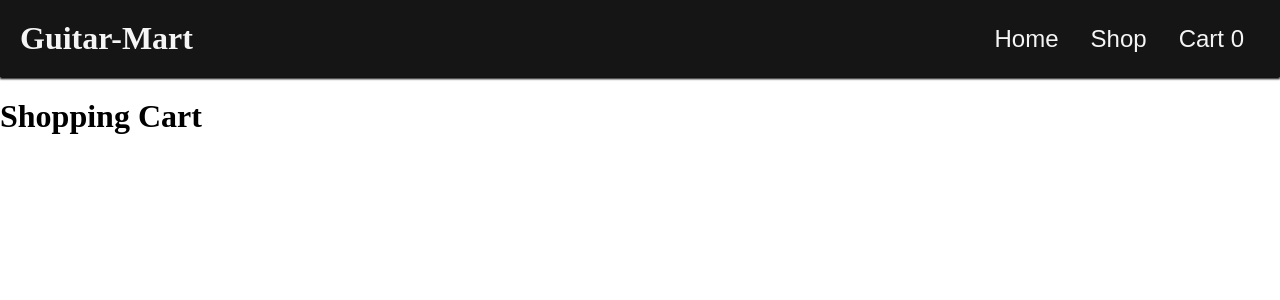
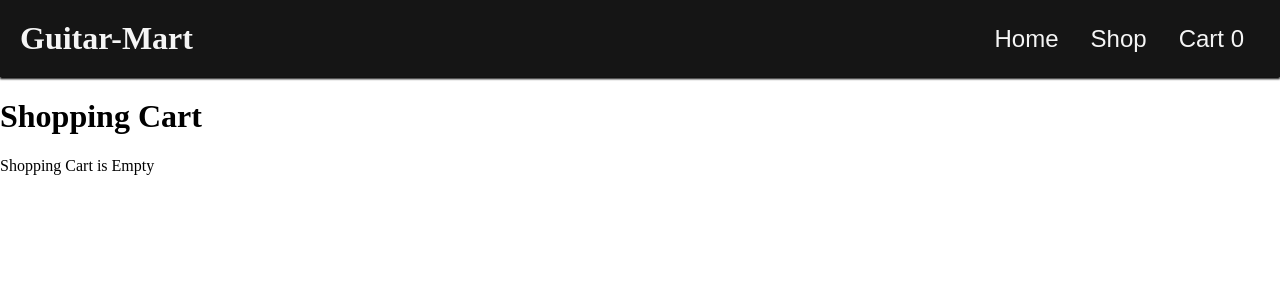
Before and after one commit to jacobgunlock/shopping-cart, a React (Create React App) app: page /cart in a window 1280 px wide. Shown: the top 300 px of the page. Built offline with nearby package versions, Linux system fonts and the light colour scheme.

Commit message:
cart quantity feature

```diff
--- a/src/App.js
+++ b/src/App.js
@@ -1,4 +1,4 @@
-import React, { useState } from "react";
+import React, { useState, useEffect } from "react";
 import { BrowserRouter, Routes, Route } from "react-router-dom";
 import { Home } from "./components/pages/Home";
 import { Shop } from "./components/pages/Shop";
@@ -6,19 +6,56 @@ import { Cart } from "./components/pages/Cart";
 
 function App() {
   const [cart, setCart] = useState([]);
+  const [cartCount, setCartCount] = useState(0);
+
   function addCartItem(item) {
+    item.quantity = 1;
     setCart([...cart, item]);
   }
+  function deleteCartItem(item) {
+    const newCart = cart.filter((product) => product !== item);
+    setCart(newCart);
+  }
+  function changeQty(item, operator) {
+    if (item.quantity === 1 && operator === '-') return deleteCartItem(item)
+    setCart(cart.map(el => {
+      if (el.name === item.name) {
+        operator === '+'
+        ? el.quantity += 1
+        : el.quantity -= 1
+        return el;
+      } return el;
+    }))
+  }
+  useEffect(() => {
+    setCartCount(cart.reduce((sum, item) => sum + item.quantity, 0));
+  }, [cart]);
 
   return (
     <BrowserRouter>
       <Routes>
-        <Route path="/" element={<Home cartLength={cart.length} />} />
+        <Route path="/" element={<Home cartCount={cartCount} />} />
         <Route
           path="/shop"
-          element={<Shop cartLength={cart.length} addCartItem={addCartItem} />}
+          element={
+            <Shop
+              cartCount={cartCount}
+              setCartCount={setCartCount}
+              addCartItem={addCartItem}
+            />
+          }
         />
-        <Route path="/cart" element={<Cart cart={cart} />} />
+        <Route
+          path="/cart"
+          element={
+            <Cart
+              cartCount={cartCount}
+              cart={cart}
+              deleteCartItem={deleteCartItem}
+              changeQty={changeQty}
+            />
+          }
+        />
       </Routes>
     </BrowserRouter>
   );
--- a/src/components/CartItem.js
+++ b/src/components/CartItem.js
@@ -1,18 +1,31 @@
-import React from 'react'
+import React, { useState, useEffect } from 'react'
 
 export const CartItem = (props) => {
   const {name, price, type, img} = props.item;
+
+  function handleClick(e) {
+    if (e.target.innerText === '+') {
+      props.changeQty(props.item, '+')
+    } else {
+      props.changeQty(props.item, '-')
+    }
+  }
+  function deleteCartItem() {
+    props.deleteCartItem(props.item);
+  }
+
   return (
     <div>
       <img src={img} alt="" width={'200px'} />
       <h2>{name}</h2>
       <h2>{price}</h2>
+      <h2>{type}</h2>
       <div style={{display: 'flex'}}>
-        <button>-</button>
-        <p>1</p>
-        <button>+</button>
+        <button onClick={(e) => handleClick(e)}>-</button>
+        <p>{props.item.quantity}</p>
+        <button onClick={(e) => handleClick(e)}>+</button>
       </div>
-      <button>delete</button>
+      <button onClick={deleteCartItem}>delete</button>
     </div>
   )
 }
--- a/src/components/Navbar.js
+++ b/src/components/Navbar.js
@@ -31,7 +31,7 @@ import { Link } from "react-router-dom";
       text-decoration: underline;
     }
   `;
-export const Navbar = ({cartLength}) => {
+export const Navbar = ({cartCount}) => {
 
   return (
     <Container>
@@ -46,7 +46,7 @@ export const Navbar = ({cartLength}) => {
           <button>Shop</button>
         </Link>
         <Link to="/cart">
-          <button name="cart">Cart {cartLength}</button>
+          <button name="cart">Cart {cartCount}</button>
         </Link>
       </nav>
     </Container>
--- a/src/components/pages/Cart.js
+++ b/src/components/pages/Cart.js
@@ -2,16 +2,24 @@ import React from "react";
 import { Navbar } from "../Navbar";
 import { CartItem } from "../CartItem";
 
+export const Cart = (props) => {
+  const { cart, deleteCartItem, cartCount, setCartCount, changeQty } = props;
 
-export const Cart = (props) => {
-  const { cart } = props;
   return (
-      <div>
-        <Navbar cartLength={cart.length}/>
-        <h1>Shopping Cart</h1>
-        {cart.map((item) => (
-          <CartItem item={item}/>
-        ))}
-      </div>
+    <div>
+      <Navbar cartCount={props.cartCount} />
+      <h1>Shopping Cart</h1>
+      {cart.length === 0 ? <p>Shopping Cart is Empty</p> : <></>}
+      {cart.map((item) => (
+        <CartItem
+          cart={cart}
+          cartCount={cartCount}
+          setCartCount={setCartCount}
+          item={item}
+          deleteCartItem={deleteCartItem}
+          changeQty={changeQty}
+        />
+      ))}
+    </div>
   );
 };
--- a/src/components/pages/Home.js
+++ b/src/components/pages/Home.js
@@ -34,7 +34,7 @@ export const Home = (props) => {
 
   return (
     <Container>
-      <Navbar cartLength={props.cartLength}/>
+      <Navbar cartCount={props.cartCount}/>
       <Main>
         <h1>The #1 Guitar Marketplace</h1>
         <p>Home of the highest quality acoustic, electric, and bass guitars</p>
--- a/src/components/pages/Shop.js
+++ b/src/components/pages/Shop.js
@@ -27,16 +27,15 @@ const Filter = styled.div`
   }
 `;
 
-
 export const Shop = (props) => {
   function filterProducts(products, currentFilter) {
     if (currentFilter === "All") return products;
     return products.filter((item) => item.type === currentFilter);
-  };
-  function handleCategoryChange(type){
+  }
+  function handleCategoryChange(type) {
     setCategory(type);
     setCurrentFilter("All");
-  };
+  }
 
   const [category, setCategory] = useState("guitars");
   const [currentFilter, setCurrentFilter] = useState("All");
@@ -49,7 +48,7 @@ export const Shop = (props) => {
 
   return (
     <>
-      <Navbar cartLength={props.cartLength}/>
+      <Navbar cartCount={props.cartCount} />
       <CategoryStyled>
         <button key={"guitars"} onClick={() => handleCategoryChange("guitars")}>
           Guitars
@@ -81,7 +80,13 @@ export const Shop = (props) => {
 
       <Cards>
         {filteredProducts.map((item) => (
-          <Card key={item.name} item={item} addCartItem={props.addCartItem}/>
+          <Card
+            key={item.name}
+            item={item}
+            addCartItem={props.addCartItem}
+            cartCount={props.cartCount}
+            setCartCount={props.setCartCount}
+          />
         ))}
       </Cards>
     </>
```
